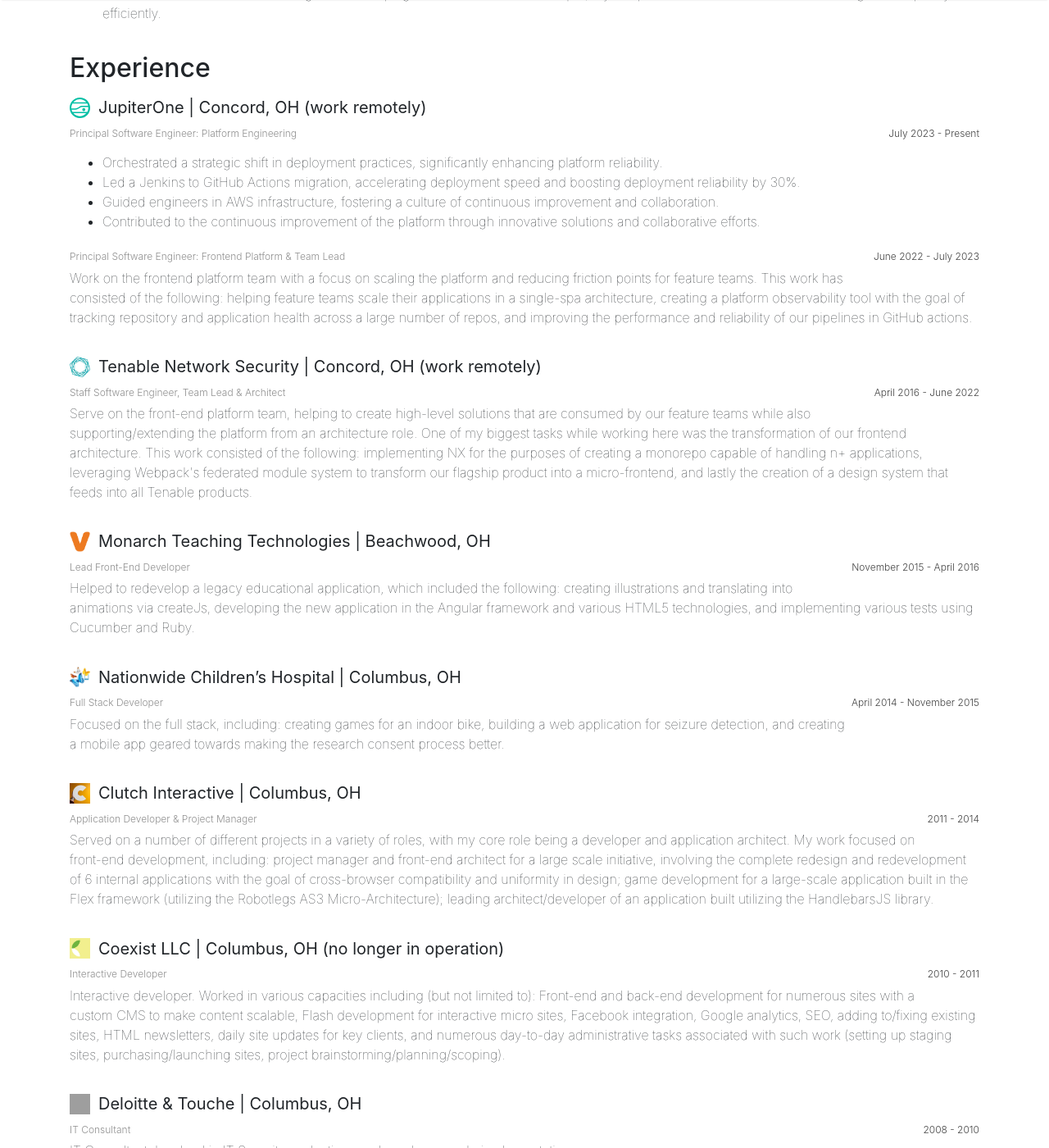
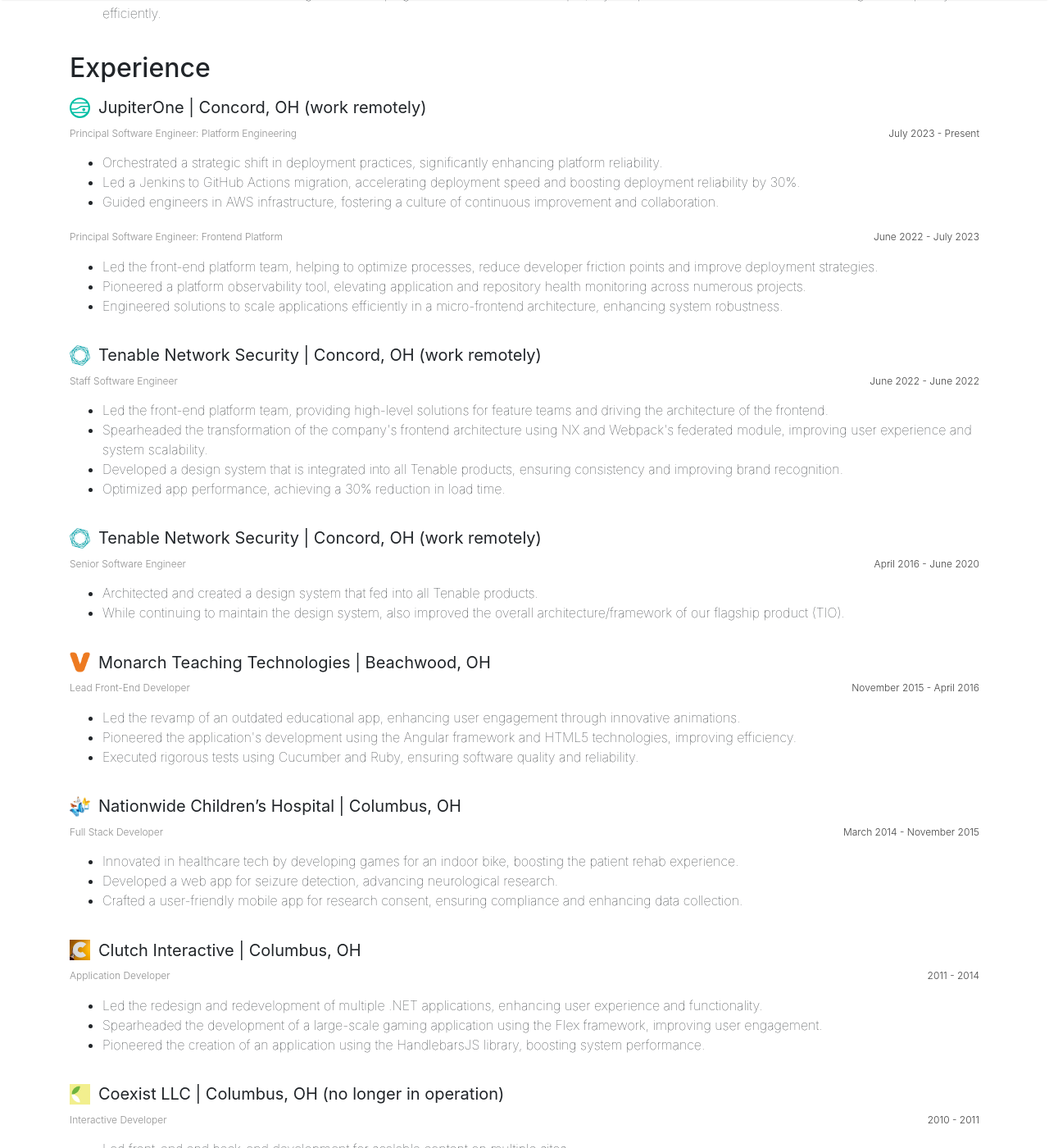
Before and after one commit to jablonnc/jablonnc.github.io, a Jekyll site: the page built from _pages/resume.md, in a window 1280 px wide and 1400 px high, scrolled down 564 px. Shown: the whole window at 82% size. Built offline with Jekyll 4.4.1, drawn with Linux system fonts in a browser that asks for light colours; nearby versions of some CDN libraries; some of the changed text lies outside the part shown; grey boxes are pictures that could not be loaded.

Commit message:
[master]

```diff
--- a/_pages/resume.md
+++ b/_pages/resume.md
@@ -45,18 +45,21 @@
           <li>Orchestrated a strategic shift in deployment practices, significantly enhancing platform reliability.</li>
           <li>Led a Jenkins to GitHub Actions migration, accelerating deployment speed and boosting deployment reliability by 30%.</li>
           <li>Guided engineers in AWS infrastructure, fostering a culture of continuous improvement and collaboration.</li>
-          <li>Contributed to the continuous improvement of the platform through innovative solutions and collaborative efforts.</li>
         </ul>
       </p>
     </div>
 
     <div class="resume-function">
       <h3 class="resume-subheader">
-        Principal Software Engineer: Frontend Platform & Team Lead
+        Principal Software Engineer: Frontend Platform
         <span>June 2022 - July  2023</span>
       </h3>
       <p class="resume-description">
-        Work on the frontend platform team with a focus on scaling the platform and reducing friction points for feature teams. This work has consisted of the following: helping feature teams scale their applications in a single-spa architecture, creating a platform observability tool with the goal of tracking repository and application health across a large number of repos, and improving the performance and reliability of our pipelines in GitHub actions.
+        <ul>
+          <li>Led the front-end platform team, helping to optimize processes, reduce developer friction points and improve deployment strategies.</li>
+          <li>Pioneered a platform observability tool, elevating application and repository health monitoring across numerous projects.</li>
+          <li>Engineered solutions to scale applications efficiently in a micro-frontend architecture, enhancing system robustness.</li>
+        </ul>
       </p>
     </div>
   </div>
@@ -70,14 +73,41 @@
 
     <div class="resume-function">
       <h3 class="resume-subheader">
-        Staff Software Engineer, Team Lead & Architect
-        <span>April 2016 - June 2022</span>
+        Staff Software Engineer
+        <span>June 2022 - June 2022</span>
       </h3>
       <p class="resume-description">
-        Serve on the front-end platform team, helping to create high-level solutions that are consumed by our feature teams while also supporting/extending the platform from an architecture role.  One of my biggest tasks while working here was the transformation of our frontend architecture.  This work consisted of the following: implementing NX for the purposes of creating a monorepo capable of handling n+ applications, leveraging Webpack's federated module system to transform our flagship product into a micro-frontend, and lastly the creation of a design system that feeds into all Tenable products.
+        <ul>
+          <li>Led the front-end platform team, providing high-level solutions for feature teams and driving the architecture of the frontend.</li>
+          <li>Spearheaded the transformation of the company's frontend architecture using NX and Webpack's federated module, improving user experience and system scalability.</li>
+          <li>Developed a design system that is integrated into all Tenable products, ensuring consistency and improving brand recognition.</li>
+          <li>Optimized app performance, achieving a 30% reduction in load time.</li>
+        </ul>
       </p>
     </div>
   </div>
+
+
+  <div class="resume-experience-container">
+    <div class="resume-experience-header-container">
+      <img class="resume-experience-logo" src="{{ site.baseurl }}/assets/images/resume/tenable-logo.png">
+      <h2 class="resume-experience-header">Tenable Network Security | Concord, OH (work remotely)</h2>
+    </div>
+
+    <div class="resume-function">
+      <h3 class="resume-subheader">
+        Senior Software Engineer
+        <span>April 2016 - June 2020</span>
+      </h3>
+      <p class="resume-description">
+        <ul>
+          <li>Architected and created a design system that fed into all Tenable products.</li>
+          <li>While continuing to maintain the design system, also improved the overall architecture/framework of our flagship product (TIO).</li>
+        </ul>
+      </p>
+    </div>
+  </div>
+
 
   <div class="resume-experience-container">
     <div class="resume-experience-header-container">
@@ -91,7 +121,11 @@
         <span>November 2015 - April 2016</span>
       </h3>
       <p class="resume-description">
-        Helped to redevelop a legacy educational application, which included the following: creating illustrations and translating into animations via createJs, developing the new application in the Angular framework and various HTML5 technologies, and implementing various tests using Cucumber and Ruby.
+        <ul>
+          <li>Led the revamp of an outdated educational app, enhancing user engagement through innovative animations.</li>
+          <li>Pioneered the application's development using the Angular framework and HTML5 technologies, improving efficiency.</li>
+          <li>Executed rigorous tests using Cucumber and Ruby, ensuring software quality and reliability.</li>
+        </ul>
       </p>
     </div>
   </div>
@@ -105,10 +139,14 @@
     <div class="resume-function">
       <h3 class="resume-subheader">
         Full Stack Developer
-        <span>April 2014 - November 2015</span>
+        <span>March 2014 - November 2015</span>
       </h3>
       <p class="resume-description">
-        Focused on the full stack, including: creating games for an indoor bike, building a web application for seizure detection, and creating a mobile app geared towards making the research consent process better.
+        <ul>
+          <li>Innovated in healthcare tech by developing games for an indoor bike, boosting the patient rehab experience.</li>
+          <li>Developed a web app for seizure detection, advancing neurological research.</li>
+          <li>Crafted a user-friendly mobile app for research consent, ensuring compliance and enhancing data collection.</li>
+        </ul>
       </p>
     </div>
   </div>
@@ -121,11 +159,15 @@
 
     <div class="resume-function">
       <h3 class="resume-subheader">
-        Application Developer & Project Manager
+        Application Developer
         <span>2011 - 2014</span>
       </h3>
       <p class="resume-description">
-        Served on a number of different projects in a variety of roles, with my core role being a developer and application architect.  My work focused on front-end development, including: project manager and front-end architect for a large scale initiative, involving the complete redesign and redevelopment of 6 internal applications with the goal of cross-browser compatibility and uniformity in design; game development for a large-scale application built in the Flex framework (utilizing the Robotlegs AS3 Micro-Architecture); leading architect/developer of an application built utilizing the HandlebarsJS library.
+        <ul>
+          <li>Led the redesign and redevelopment of multiple .NET applications, enhancing user experience and functionality.</li>
+          <li>Spearheaded the development of a large-scale gaming application using the Flex framework, improving user engagement.</li>
+          <li>Pioneered the creation of an application using the HandlebarsJS library, boosting system performance.</li>
+        </ul>
       </p>
     </div>
   </div>
@@ -142,7 +184,12 @@
         <span>2010 - 2011</span>
       </h3>
       <p class="resume-description">
-        Interactive developer. Worked in various capacities including (but not limited to): Front-end and back-end development for numerous sites with a custom CMS to make content scalable, Flash development for interactive micro sites, Facebook integration, Google analytics, SEO, adding to/fixing existing sites, HTML newsletters, daily site updates for key clients, and numerous day-to-day administrative tasks associated with such work (setting up staging sites, purchasing/launching sites, project brainstorming/planning/scoping).
+        <ul>
+          <li>Led front-end and back-end development for scalable content on multiple sites.</li>
+          <li>Pioneered Flash development for interactive micro-sites enhancing user engagement.</li>
+          <li>Analyzed web analytics to guide SEO strategies, improving site visibility and traffic metrics.</li>
+          <li>Administered daily site updates for key clients, ensuring content freshness.</li>
+        </ul>
       </p>
     </div>
   </div>
@@ -159,7 +206,10 @@
         <span>2008 - 2010</span>
       </h3>
       <p class="resume-description">
-        IT Consultant. Involved in IT Security evaluations and one large-scale implementation.
+        <ul>
+          <li>Led IT security evaluations, ensuring robust system protection.</li>
+          <li>Successfully implemented a large-scale IT project, enhancing operational efficiency.</li>
+        </ul>
       </p>
     </div>
   </div>
```
